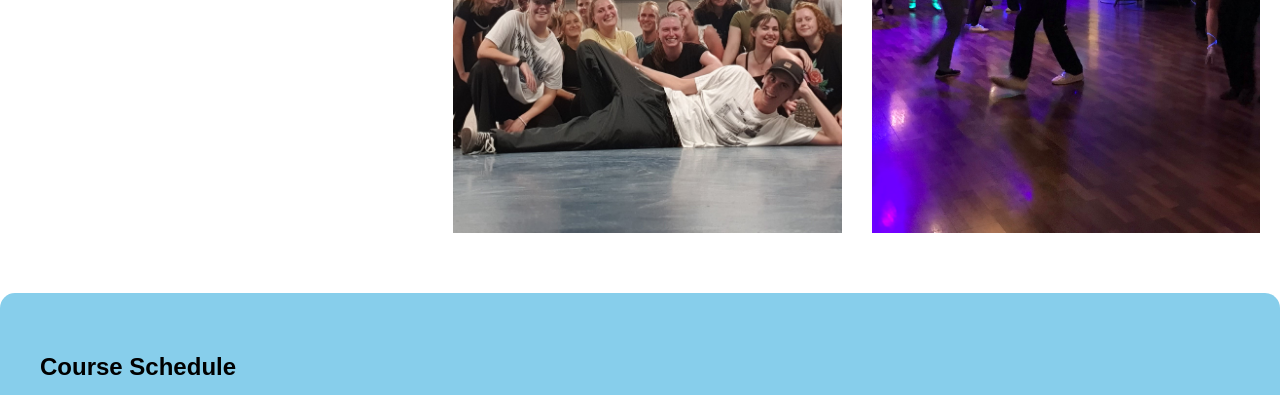
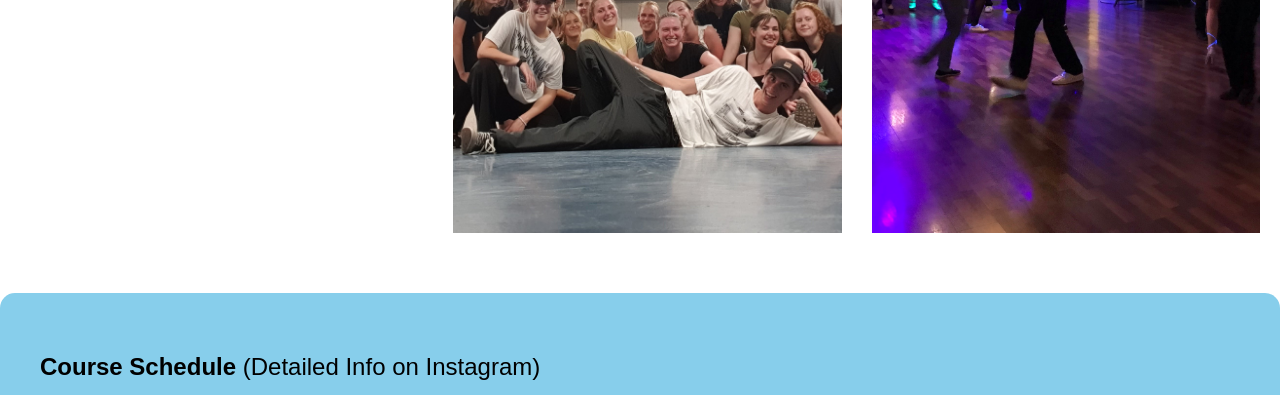
Before and after one commit to saraelmgart/Entrega, a plain HTML site: page index.html in a window 1280 px wide. Shown: the part 405-800 px from the top of the page. Drawn offline with Linux system fonts and the light colour scheme; a script that the page names is missing.

Commit message:
Add files via upload

```diff
--- a/index.html
+++ b/index.html
@@ -58,7 +58,7 @@
     </section>
 
     <section class="blue-block">
-        <h2>Course Schedule</h2>
+        <h2> <b>Course Schedule</b> (Detailed Info on Instagram)</h2>
 
         <div class="two-columns">   <!-- Dividing the section in two columns -->
             <button class="course-button left-column" onclick="window.location.href='./workshops.html'">
@@ -140,6 +140,7 @@
     </footer>
 
     <script>
+        /* Needed for the hamburger menu to open and close */
         document.querySelector('.menu-toggle').addEventListener('click', function() {
             document.querySelector('.link_container').classList.toggle('active');
         });
--- a/style.css
+++ b/style.css
@@ -182,6 +182,10 @@ a {
     margin: 40px auto;  /* Padding horizontally and vertically */
     max-width: 1200px;  /* Max width of the block */
     border-radius: 15px;
+}
+
+.blue-block h2 {
+    font-weight: normal;
 }
 
 /* The icons in the list of the blue block */
```
Also changed, not shown: bugg.html (+1 -1 lines), workshops.html (+1 -1 lines), workshops_reg.html (+1 -0 lines).
